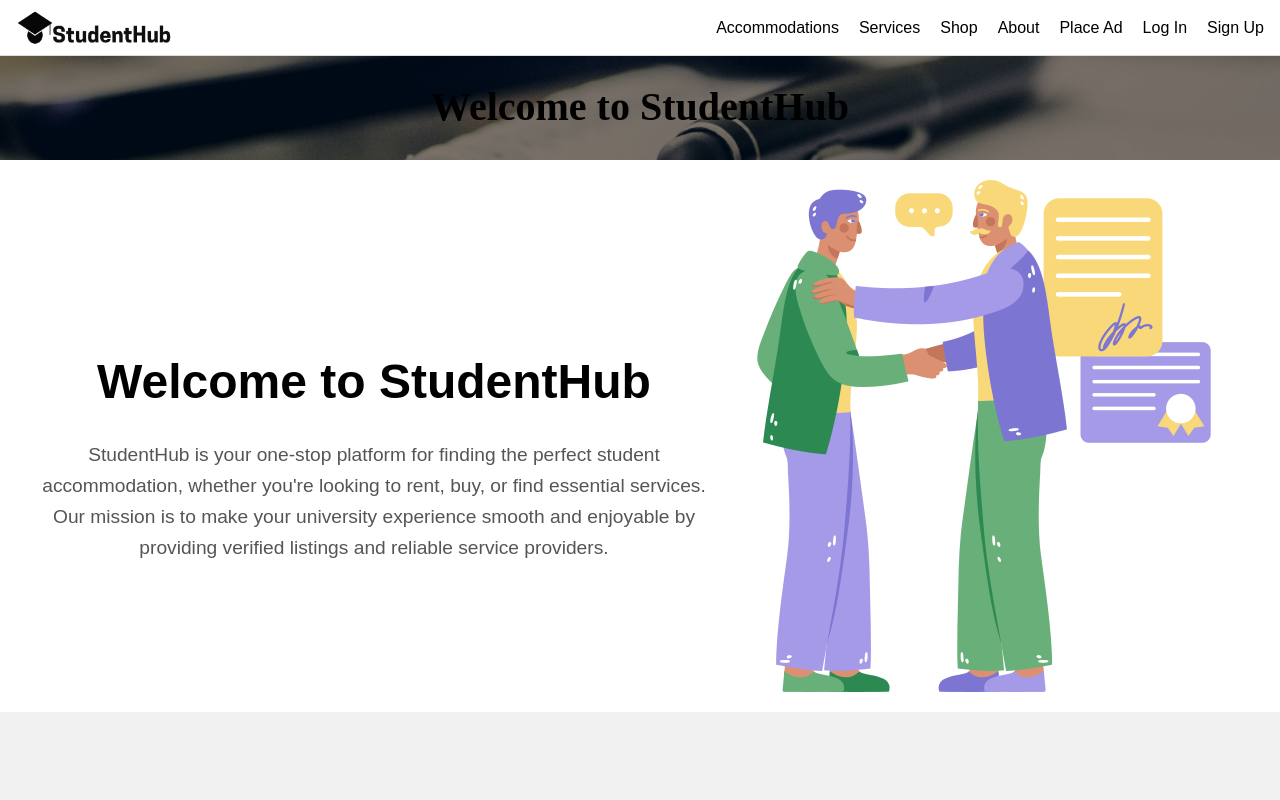
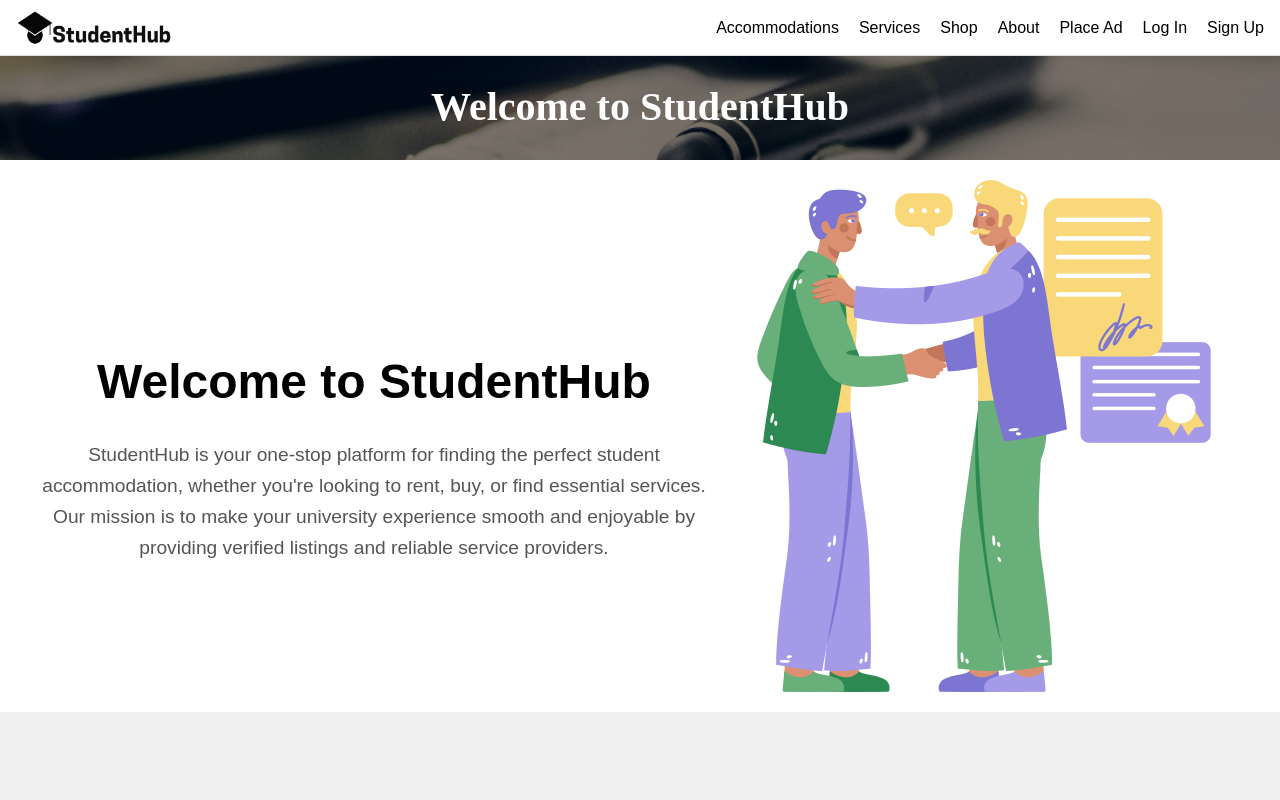
Before and after one commit to Kmmadu/student-portal, a React (Create React App) app in the folder student-portal/: page / in a window 1280 px wide. Shown: the top 800 px of the page. Built offline with nearby package versions, Linux system fonts and the light colour scheme.

Commit message:
Modified the header

```diff
--- a/student-portal/src/Home.js
+++ b/student-portal/src/Home.js
@@ -6,7 +6,8 @@ function Home() {
 
       <section className="hero">
         <div className="overlay">
-          <h1>Welcome to StudentHub</h1>
+        <h1 style={{ color: 'white' }}>Welcome to StudentHub</h1>
+
         </div>
       </section>
       <section class="welcome-section">
```
